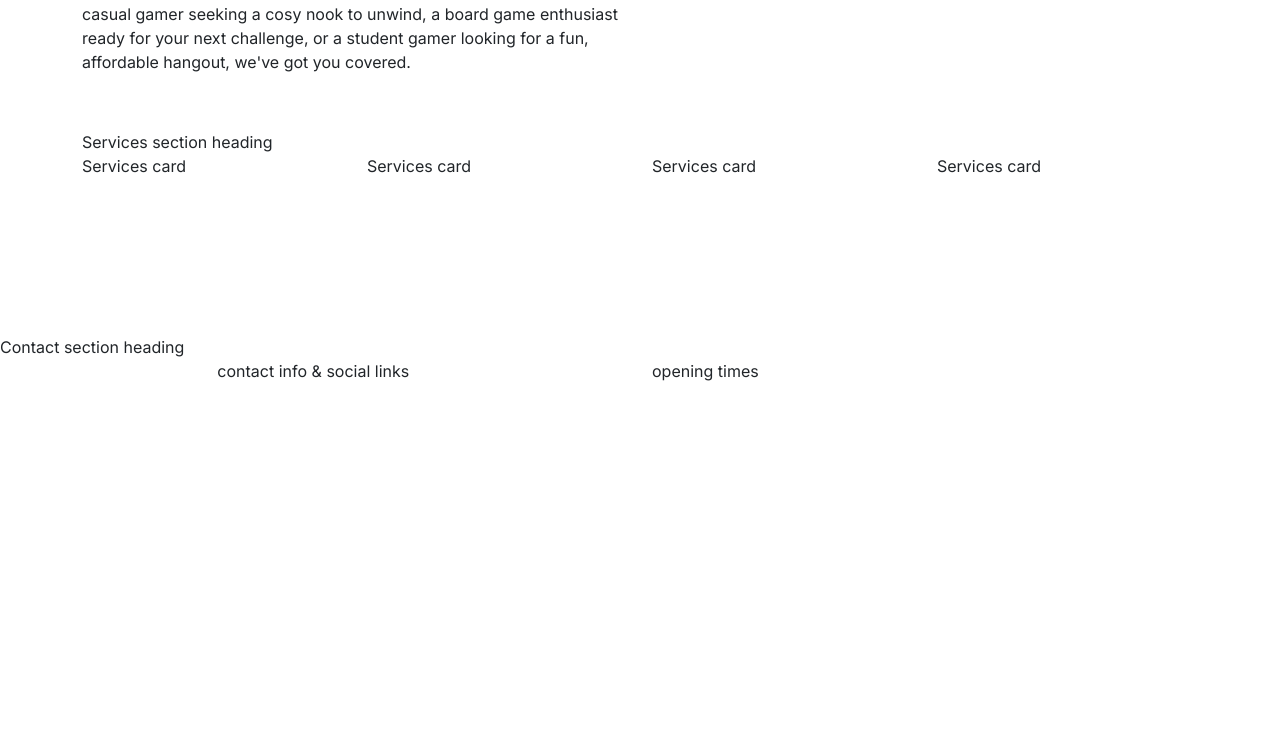
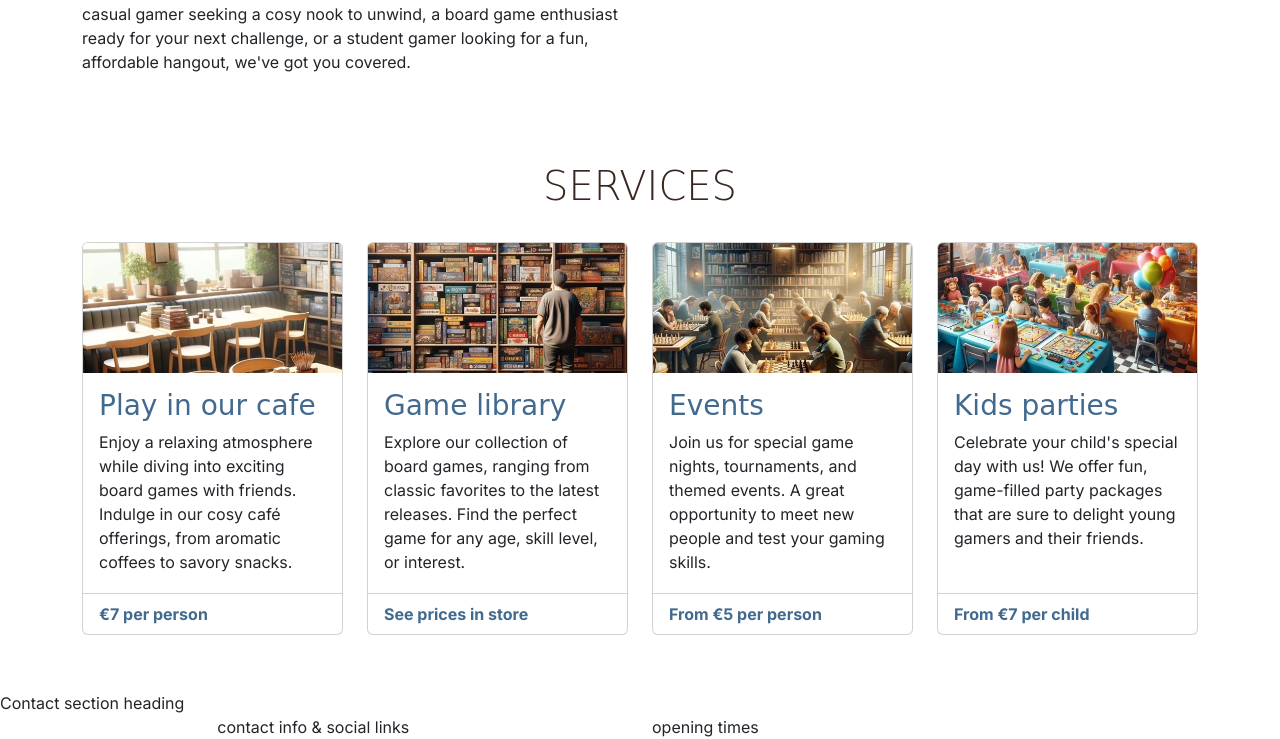
Before and after one commit to Darthspider360/Boardwalk-Games, a plain HTML site: page index.html in a window 1280 px wide. Shown: the part 417-1156 px from the top of the page. Before the commit the page ends 800 px from the top, so only its background shows below. Drawn offline with nearby package versions, Linux system fonts and the light colour scheme; a web font is replaced by a local one.

Commit message:
Added and styled the services section for all screen sizes

```diff
--- a/assets/css/style.css
+++ b/assets/css/style.css
@@ -20,7 +20,15 @@ body{
 h1, h2, h3{
     font-family: var(--secondary-font);
     color: var(--primary-color);
+
+}
+
+h1, h2{
     text-transform: uppercase;
+}
+
+h2{
+    margin-bottom: 2rem;
 }
 
 .sub-heading-color{
@@ -50,6 +58,18 @@ h1, h2, h3{
     font-family: var(--secondary-font);
 }
 
+/* Services */
+
+#services .card-footer{
+    font-weight: bold;
+    color: var(--highlight-color);
+    background-color: transparent;
+}
+
+#services .card{
+    margin-bottom: 1.5rem;
+}
+
 /* grid visualisation for css testing */
 /* .container, .row{
     border: 2px solid black
@@ -59,3 +79,38 @@ h1, h2, h3{
     border: 2px solid white;
     background-color: lightgray;
 } */
+
+/* Media Queries */
+
+/* medium screen sizes (768px and above) */
+
+@media screen and (min-width: 768px) {
+    /* Make all service cards the same height for consistency */
+    #services .card-body{
+        min-height: 191px;
+    }
+}
+
+/* Large screens (992px and above) */
+@media screen and (min-width: 992px) {
+    /* Make all service cards the same height for consistency */
+    #services .card-body{
+        min-height: auto;
+    }
+}
+
+/* XL screens (1200px and above) */
+@media screen and (min-width:1200px) {
+    /* Make all service cards the same height for consistency */
+    #services .card-body{
+        min-height: 220px;
+    }
+}
+
+/* XXL screens (1400px and above) */
+@media screen and (min-width:1400px) {
+    /* Make all service cards the same height for consistency */
+    #services .card-body{
+        min-height: 195px;
+    }
+}
--- a/index.html
+++ b/index.html
@@ -111,13 +111,79 @@
 
     <main>
         <!-- services section -->
-        <section class="container">
+        <section id="services" class="container section">
             <div class="row">
-                <div class="col-12">Services section heading</div>
-                <div class="col-12 col-md-6 col-xl-3">Services card</div>
-                <div class="col-12 col-md-6 col-xl-3">Services card</div>
-                <div class="col-12 col-md-6 col-xl-3">Services card</div>
-                <div class="col-12 col-md-6 col-xl-3">Services card</div>
+                <div class="col-12 text-center">
+                    <h2 class="display-6">Services</h2>
+                </div>
+                <div class="col-12 col-md-6 col-xl-3">
+                    <div class="card">
+                        <img src="assets/images/services-1.webp" class="card-img-top"
+                            alt="Boardwalk games cafe table by a window, stacks of boardgames can be seen on the table" >
+                        <div class="card-body">
+                            <h3 class="card-title sub-heading-color">Play in our cafe</h3>
+                            <p class="card-text">
+                                Enjoy a relaxing atmosphere while diving into exciting board
+                                games with friends. Indulge in our cosy café offerings, from
+                                aromatic coffees to savory snacks.
+                            </p>
+                        </div>
+                        <div class="card-footer">
+                            <p class="mb-0">€7 per person</p>
+                        </div>
+                    </div>
+                </div>
+                <div class="col-12 col-md-6 col-xl-3">
+                    <div class="card">
+                        <img src="assets/images/services-2.webp" class="card-img-top"
+                            alt="Board games stacked in bookshelves, a man can be seen browsing the shelves" />
+                        <div class="card-body">
+                            <!-- bootstrap cards come as h5 by default, changed to h3 to fit project heading hierarchy -->
+                            <h3 class="card-title sub-heading-color">Game library</h3>
+                            <p class="card-text">
+                                Explore our collection of board games, ranging from classic
+                                favorites to the latest releases. Find the perfect game for
+                                any age, skill level, or interest.
+                            </p>
+                        </div>
+                        <div class="card-footer">
+                            <p class="mb-0">See prices in store</p>
+                        </div>
+                    </div>
+                </div>
+                <div class="col-12 col-md-6 col-xl-3">
+                    <div class="card">
+                        <img src="assets/images/services-3.webp" class="card-img-top">
+                        <div class="card-body">
+                            <h3 class="card-title sub-heading-color">Events</h3>
+                            <p class="card-text">
+                                Join us for special game nights, tournaments, and themed
+                                events. A great opportunity to meet new people and test your
+                                gaming skills.
+                            </p>
+                        </div>
+                        <div class="card-footer">
+                            <p class="mb-0">From €5 per person</p>
+                        </div>
+                    </div>
+                </div>
+                <div class="col-12 col-md-6 col-xl-3">
+                    <div class="card">
+                        <img src="assets/images/services-4.webp" class="card-img-top"
+                            alt="A kids party being held at Boardwalk Games" >
+                        <div class="card-body">
+                            <h3 class="card-title sub-heading-color">Kids parties</h3>
+                            <p class="card-text">
+                                Celebrate your child's special day with us! We offer fun,
+                                game-filled party packages that are sure to delight young
+                                gamers and their friends.
+                            </p>
+                        </div>
+                        <div class="card-footer">
+                            <p class="mb-0">From €7 per child</p>
+                        </div>
+                    </div>
+                </div>
             </div>
         </section>
 
```
